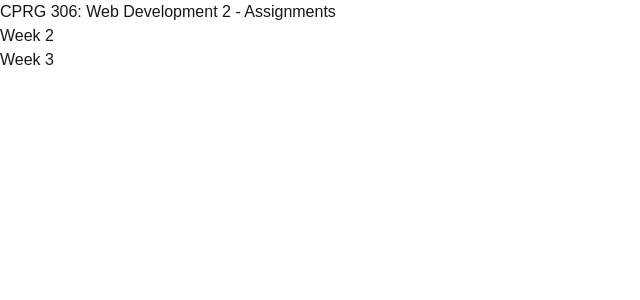
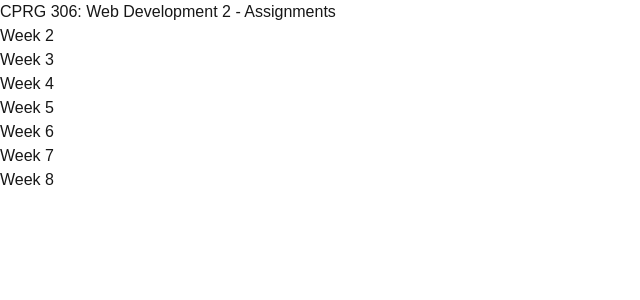
Before and after one commit to DDurdey/cprg306-assignments, a Next.js app: page / in a window 1280 px wide. Shown: the top 300 px of the page, without its empty margins (0-640 px from the left). Built offline with nearby package versions, Linux system fonts and the light colour scheme.

Commit message:
Added week 4, created newitem function, placed increment inside

```diff
--- a/app/page.js
+++ b/app/page.js
@@ -7,6 +7,11 @@ export default function Page() {
       <nav>
         <p><Link href="/week-2">Week 2</Link></p>
         <p><Link href="/week-3">Week 3</Link></p>
+        <p><Link href="/week-4">Week 4</Link></p>
+        <p><Link href="/week-5">Week 5</Link></p>
+        <p><Link href="/week-6">Week 6</Link></p>
+        <p><Link href="/week-7">Week 7</Link></p>
+        <p><Link href="/week-8">Week 8</Link></p>
       </nav>
     </header>
   );
--- /dev/null
+++ b/app/week-4/new-item.js
@@ -0,0 +1,22 @@
+"use client";
+import NewItem from "./NewItem";
+import { useState } from "react";
+
+export default function NewItem() {
+    const [quantity, setQuantity] = useState(1);
+    quantity = 1;
+    const increment () => {
+        setQuantity((prevQuantity) => {
+            if (prevQuantity < 20) {
+                return prevQuantity + 1;
+            }
+            return prevQuantity;
+        });
+    }
+
+    return (
+        <div>
+            <p>Quantity: {quantity}</p>
+            <button onClick={increment}>Increase</button>
+        </div>
+    )
```
Also changed, not shown: app/week-4/page.js (added).
